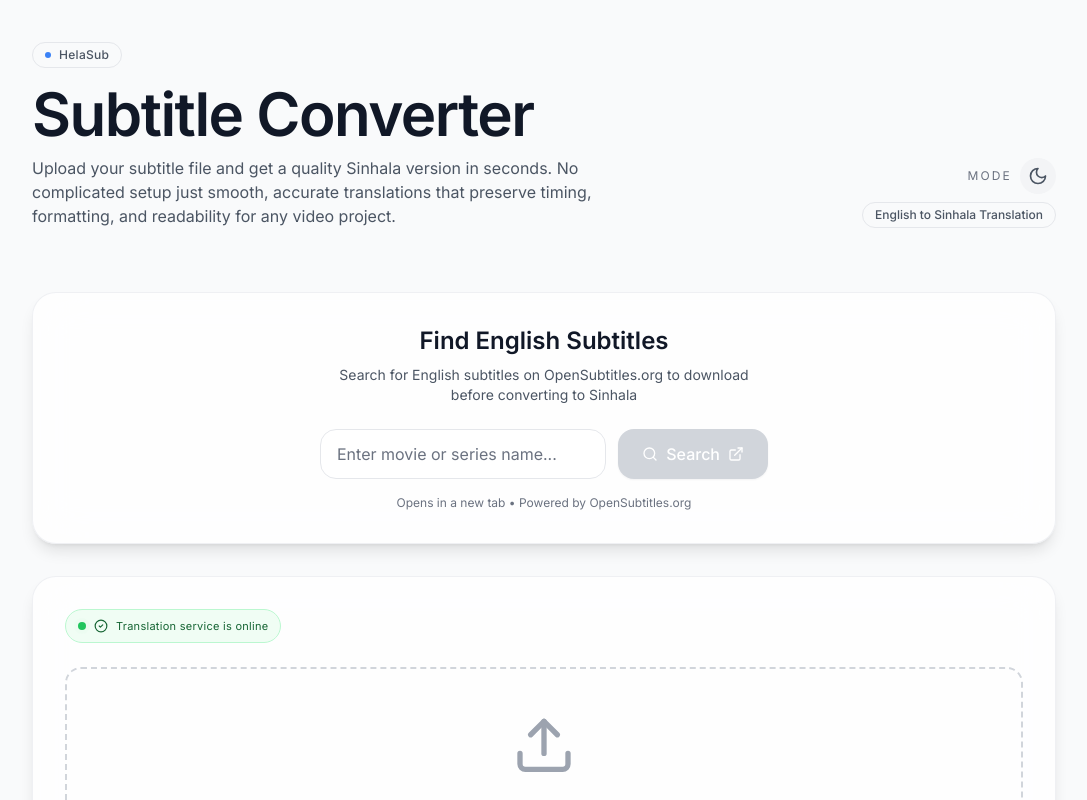
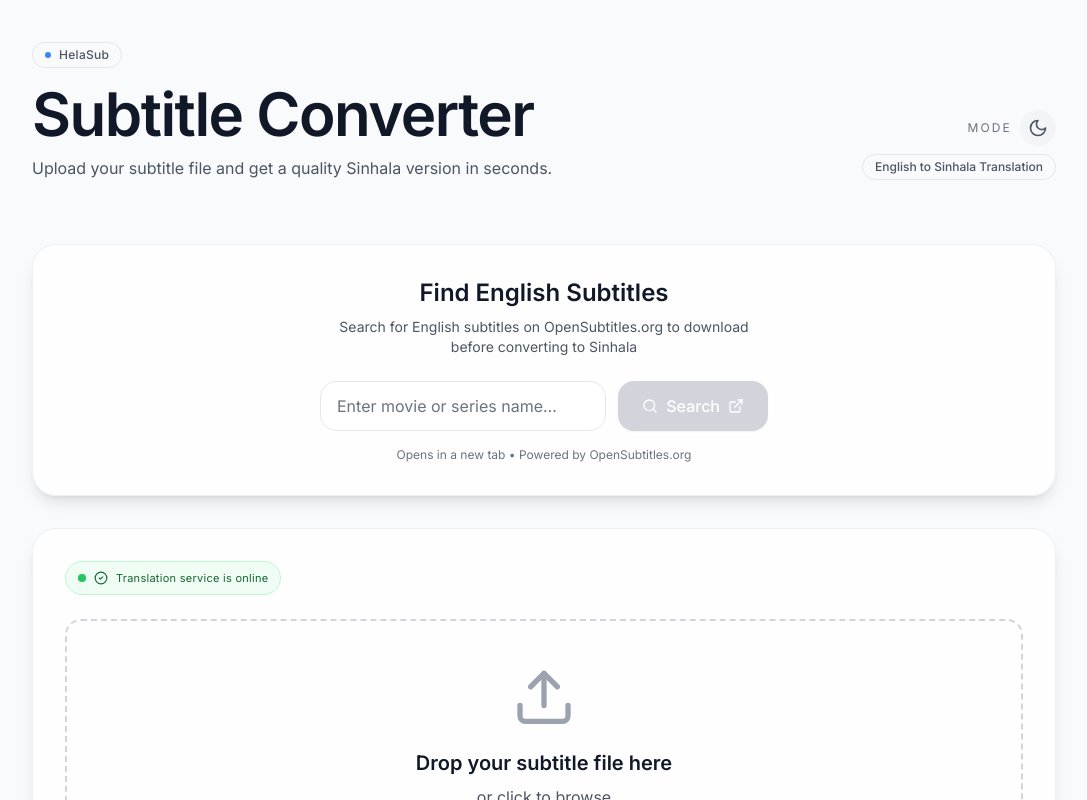
Before and after one commit to gayan-tharuka/Subtitle_Converter, a Next.js app: page / in a window 1280 px wide. Shown: the top 800 px of the page, without its empty margins (96-1183 px from the left). Built offline with nearby package versions, Linux system fonts and the light colour scheme.

Commit message:
Update page.js

```diff
--- a/app/page.js
+++ b/app/page.js
@@ -18,7 +18,7 @@ export default function Home() {
               Subtitle Converter
             </h1>
             <p className="text-sm md:text-base text-gray-600 dark:text-slate-400 max-w-xl leading-relaxed">
-              Upload your subtitle file and get a quality Sinhala version in seconds. No complicated setup just smooth, accurate translations that preserve timing, formatting, and readability for any video project.
+              Upload your subtitle file and get a quality Sinhala version in seconds.
             </p>
           </div>
           <div className="flex flex-col items-start md:items-end gap-2 text-xs text-gray-500 dark:text-slate-500">
```
